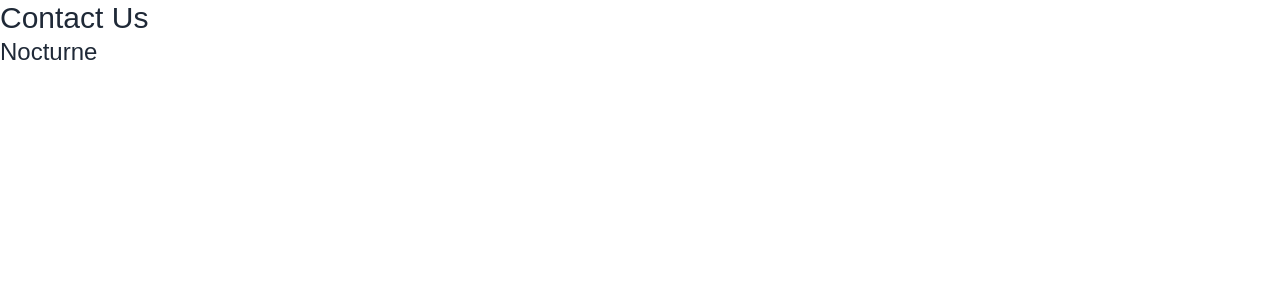
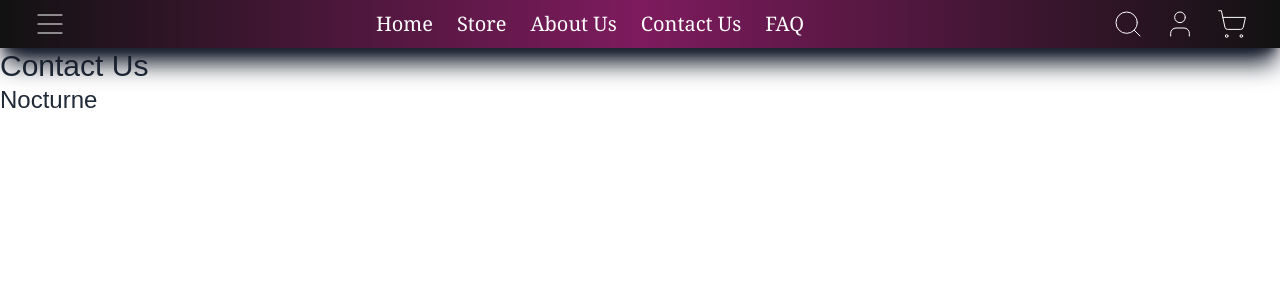
Before and after one commit to Matthewkai234/nocturne, a Next.js app: page /contact-us in a window 1280 px wide. Shown: the top 300 px of the page. Built offline with nearby package versions, Linux system fonts and the light colour scheme.

Commit message:
feat: added a navbar and sidebar to contact-us page

```diff
--- a/app/contact-us/page.tsx
+++ b/app/contact-us/page.tsx
@@ -1,6 +1,9 @@
+import { CompleteNavigators } from "../components/Navbar&Sidebar/Index";
+
 export default function ContactUs() {
     return (
         <>
+            <CompleteNavigators />
             <h1 className="text-3xl">Contact Us</h1>
             <h2 className="text-2xl">Nocturne</h2>
         </>
```
